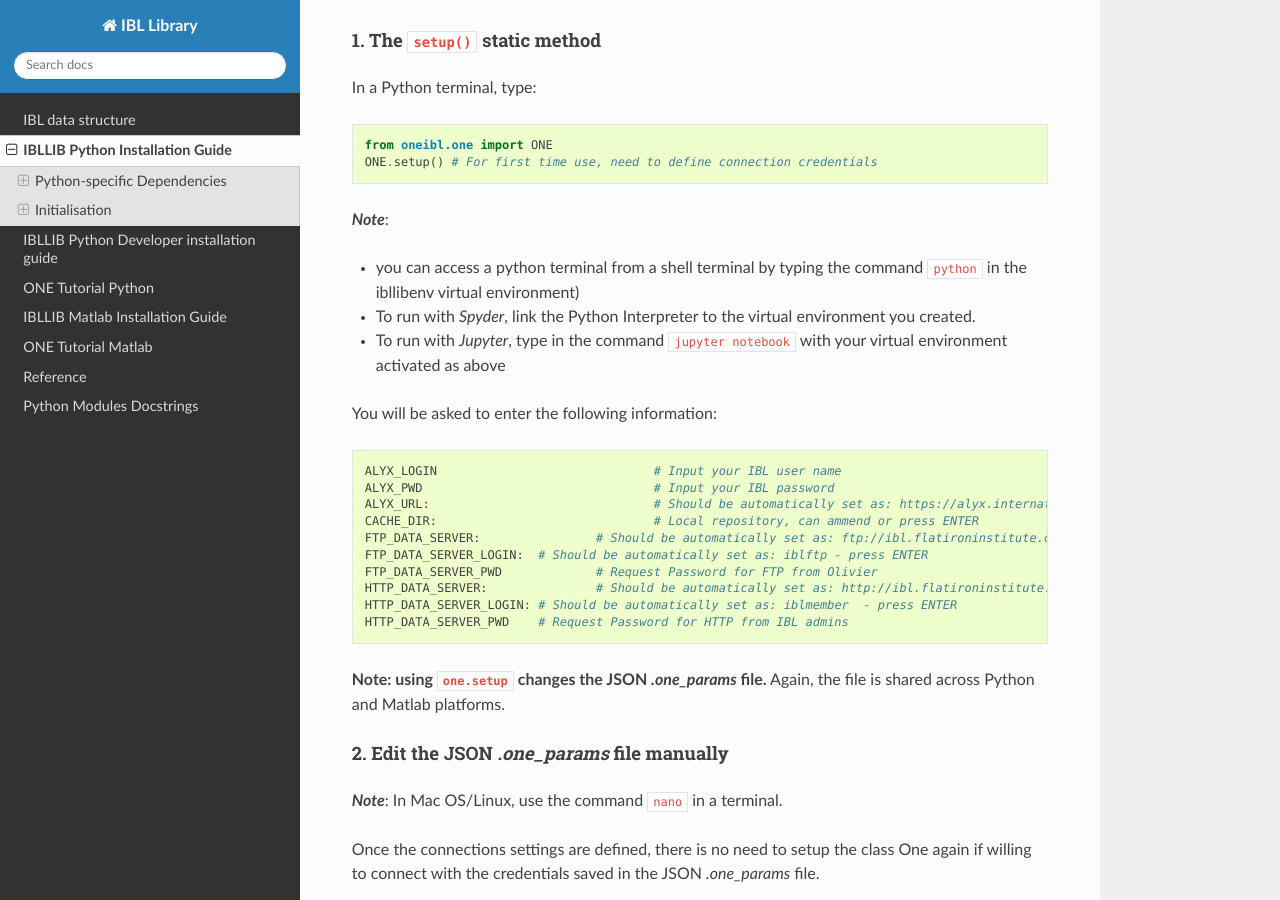
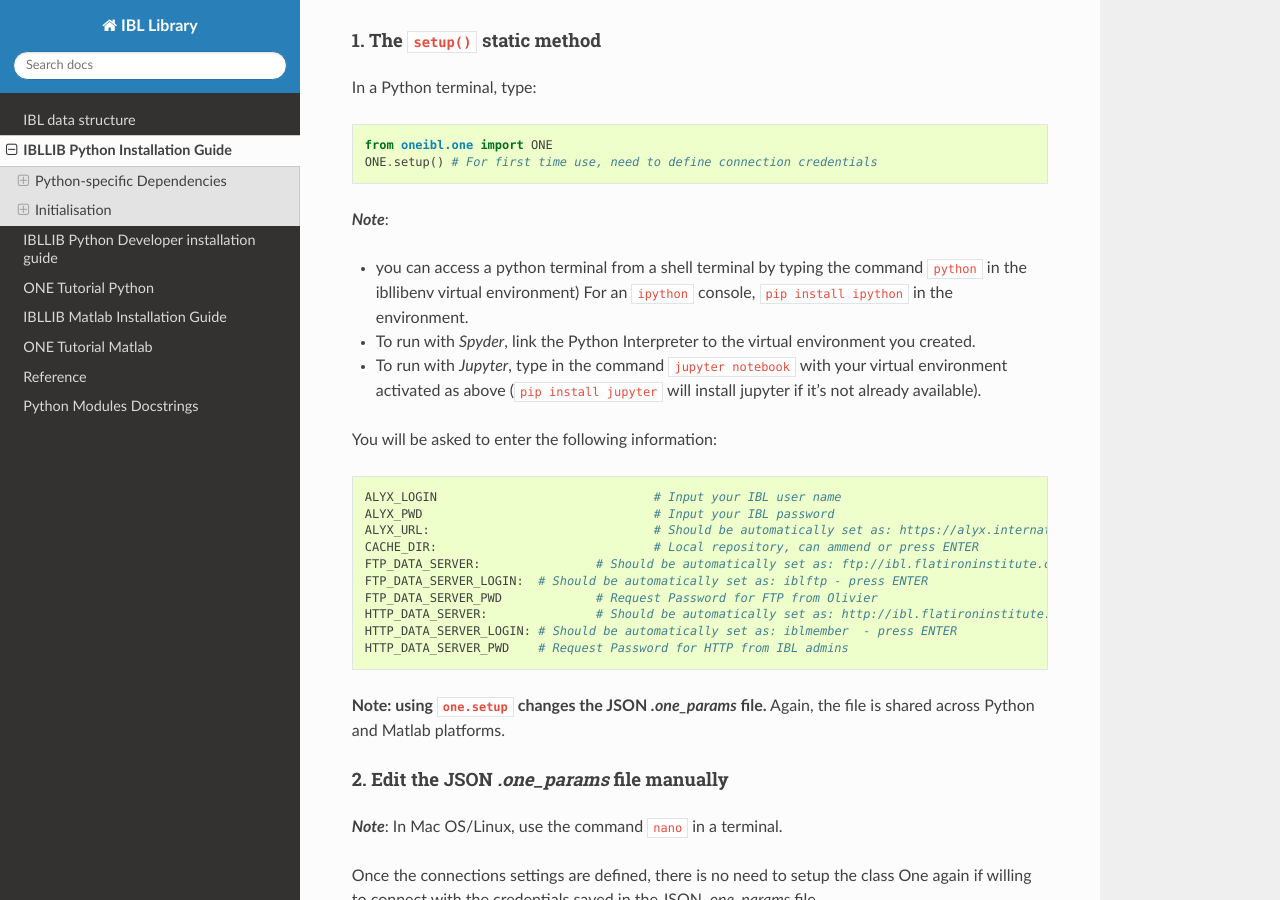
Before and after one commit to int-brain-lab/ibllib, a Sphinx documentation site: the page built from docs/02_installation_python.md, in a window 1280 px wide and 900 px high, scrolled down 1839 px. Built offline with Sphinx 7.4.7 and the Read the Docs theme 2.0.0, drawn with Linux system fonts in a browser that asks for light colours.

Commit message:
Documentation notes about Jupyter and Ipython installation in the python environment.

````diff
--- a/docs/02_installation_python.md
+++ b/docs/02_installation_python.md
@@ -80,9 +80,9 @@ ONE.setup() # For first time use, need to define connection credentials
 ```
 
 **_Note_**:
--   you can access a python terminal from a shell terminal by typing the command `python` in the ibllibenv virtual environment)
+-   you can access a python terminal from a shell terminal by typing the command `python` in the ibllibenv virtual environment) For an `ipython` console, `pip install ipython` in the environment.
 -   To run with _Spyder_, link the Python Interpreter to the virtual environment you created.
--   To run with _Jupyter_, type in the command `jupyter notebook` with your virtual environment activated as above
+-   To run with _Jupyter_, type in the command `jupyter notebook` with your virtual environment activated as above (`pip install jupyter` will install jupyter if it's not already available).
 
 
 You will be asked to enter the following information:
````
